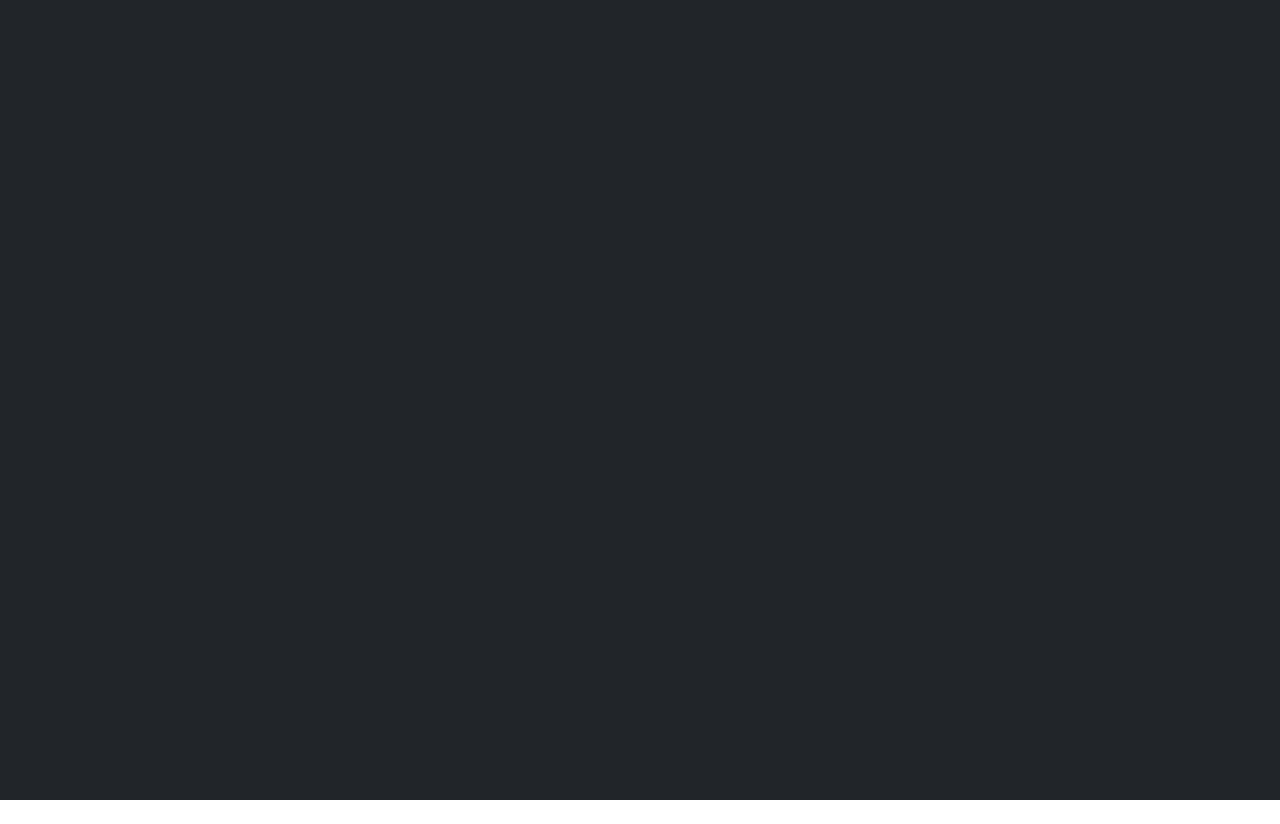
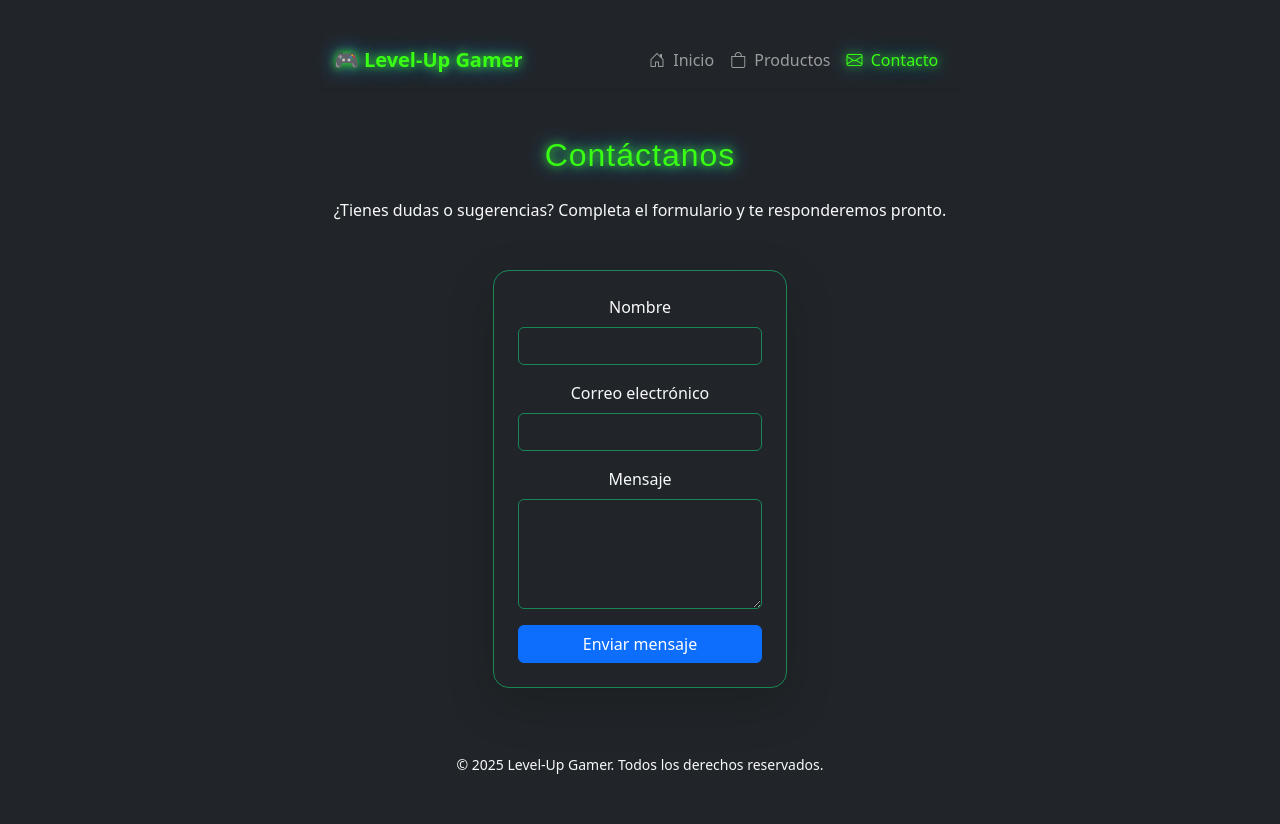
Before and after one commit to lucmachuca/LevelUpReact, a React (Vite) app: page /contacto in a window 1280 px wide. Before the commit this address had no page. Before the commit the page ends 800 px from the top, so only its background shows below. Built offline with nearby package versions, Linux system fonts and the light colour scheme.

Commit message:
contactoooo v1

```diff
--- a/src/App.tsx
+++ b/src/App.tsx
@@ -1,16 +1,20 @@
 // src/App.tsx
 import React from "react";
 import { BrowserRouter, Routes, Route } from "react-router-dom";
+import Navbar from "./components/Navbar.jsx";
 import Home from "./pages/Home.jsx";
 import Productos from "./pages/Productos.jsx";
+import Contacto from "./pages/Contacto.jsx";
 import "./App.css";
 
 function App() {
   return (
     <BrowserRouter>
+      <Navbar />
       <Routes>
         <Route path="/" element={<Home />} />
         <Route path="/productos" element={<Productos />} />
+        <Route path="/contacto" element={<Contacto />} />
       </Routes>
     </BrowserRouter>
   );
--- /dev/null
+++ b/src/components/Navbar.jsx
@@ -0,0 +1,67 @@
+// src/components/Navbar.jsx
+import React from "react";
+import { Link, useLocation } from "react-router-dom";
+import "bootstrap/dist/css/bootstrap.min.css";
+import "bootstrap-icons/font/bootstrap-icons.css";
+
+const Navbar = () => {
+  const location = useLocation();
+
+  return (
+    <nav className="navbar navbar-expand-lg navbar-dark bg-dark shadow-sm">
+      <div className="container">
+        <Link className="navbar-brand fw-bold text-neon-green" to="/">
+          🎮 Level-Up Gamer
+        </Link>
+        <button
+          className="navbar-toggler"
+          type="button"
+          data-bs-toggle="collapse"
+          data-bs-target="#navbarNav"
+          aria-controls="navbarNav"
+          aria-expanded="false"
+          aria-label="Toggle navigation"
+        >
+          <span className="navbar-toggler-icon"></span>
+        </button>
+
+        <div className="collapse navbar-collapse" id="navbarNav">
+          <ul className="navbar-nav ms-auto">
+            <li className="nav-item">
+              <Link
+                to="/"
+                className={`nav-link ${
+                  location.pathname === "/" ? "active text-neon-green" : ""
+                }`}
+              >
+                <i className="bi bi-house-door me-1"></i> Inicio
+              </Link>
+            </li>
+            <li className="nav-item">
+              <Link
+                to="/productos"
+                className={`nav-link ${
+                  location.pathname === "/productos" ? "active text-neon-green" : ""
+                }`}
+              >
+                <i className="bi bi-bag me-1"></i> Productos
+              </Link>
+            </li>
+            <li className="nav-item">
+              <Link
+                to="/contacto"
+                className={`nav-link ${
+                  location.pathname === "/contacto" ? "active text-neon-green" : ""
+                }`}
+              >
+                <i className="bi bi-envelope me-1"></i> Contacto
+              </Link>
+            </li>
+          </ul>
+        </div>
+      </div>
+    </nav>
+  );
+};
+
+export default Navbar;
--- a/src/index.css
+++ b/src/index.css
@@ -143,3 +143,28 @@ footer {
   border-color: #1e90ff;
   box-shadow: 0 0 5px #1e90ff;
 }
+
+/* Efecto neón verde para Navbar */
+.text-neon-green {
+  color: #39ff14 !important;
+  text-shadow: 0 0 10px #39ff14, 0 0 20px #1e90ff;
+}
+
+.navbar-nav .nav-link {
+  transition: color 0.3s ease;
+}
+
+.navbar-nav .nav-link:hover {
+  color: #39ff14 !important;
+}
+
+.form-control:focus {
+  box-shadow: 0 0 10px #39ff14;
+  border-color: #39ff14;
+}
+
+.alert-success {
+  background-color: #052d05;
+  color: #39ff14;
+  border: 1px solid #39ff14;
+}
--- /dev/null
+++ b/src/pages/Contacto.jsx
@@ -0,0 +1,101 @@
+// src/pages/Contacto.jsx
+import React, { useState } from "react";
+import "bootstrap/dist/css/bootstrap.min.css";
+import Footer from "../components/Footer";
+
+const Contacto = () => {
+  const [form, setForm] = useState({ nombre: "", email: "", mensaje: "" });
+  const [enviado, setEnviado] = useState(false);
+
+  const handleChange = (e) => {
+    setForm({ ...form, [e.target.name]: e.target.value });
+  };
+
+  const handleSubmit = (e) => {
+    e.preventDefault();
+    setEnviado(true);
+    setTimeout(() => setEnviado(false), 3000); // Simula envío exitoso
+    setForm({ nombre: "", email: "", mensaje: "" });
+  };
+
+  return (
+    <>
+      <div className="container text-light my-5">
+        <h2 className="text-center text-neon-green mb-4">
+          Contáctanos
+        </h2>
+        <p className="text-center mb-5">
+          ¿Tienes dudas o sugerencias? Completa el formulario y te responderemos pronto.
+        </p>
+
+        <div className="row justify-content-center">
+          <div className="col-md-6">
+            <form
+              className="p-4 rounded-4 shadow-lg bg-dark border border-success"
+              onSubmit={handleSubmit}
+            >
+              <div className="mb-3">
+                <label htmlFor="nombre" className="form-label">
+                  Nombre
+                </label>
+                <input
+                  type="text"
+                  id="nombre"
+                  name="nombre"
+                  className="form-control bg-dark text-light border-success"
+                  value={form.nombre}
+                  onChange={handleChange}
+                  required
+                />
+              </div>
+
+              <div className="mb-3">
+                <label htmlFor="email" className="form-label">
+                  Correo electrónico
+                </label>
+                <input
+                  type="email"
+                  id="email"
+                  name="email"
+                  className="form-control bg-dark text-light border-success"
+                  value={form.email}
+                  onChange={handleChange}
+                  required
+                />
+              </div>
+
+              <div className="mb-3">
+                <label htmlFor="mensaje" className="form-label">
+                  Mensaje
+                </label>
+                <textarea
+                  id="mensaje"
+                  name="mensaje"
+                  rows="4"
+                  className="form-control bg-dark text-light border-success"
+                  value={form.mensaje}
+                  onChange={handleChange}
+                  required
+                ></textarea>
+              </div>
+
+              <button type="submit" className="btn btn-primary w-100">
+                Enviar mensaje
+              </button>
+            </form>
+
+            {enviado && (
+              <div className="alert alert-success text-center mt-4">
+                ¡Mensaje enviado con éxito! 💌
+              </div>
+            )}
+          </div>
+        </div>
+      </div>
+
+      <Footer />
+    </>
+  );
+};
+
+export default Contacto;
```
